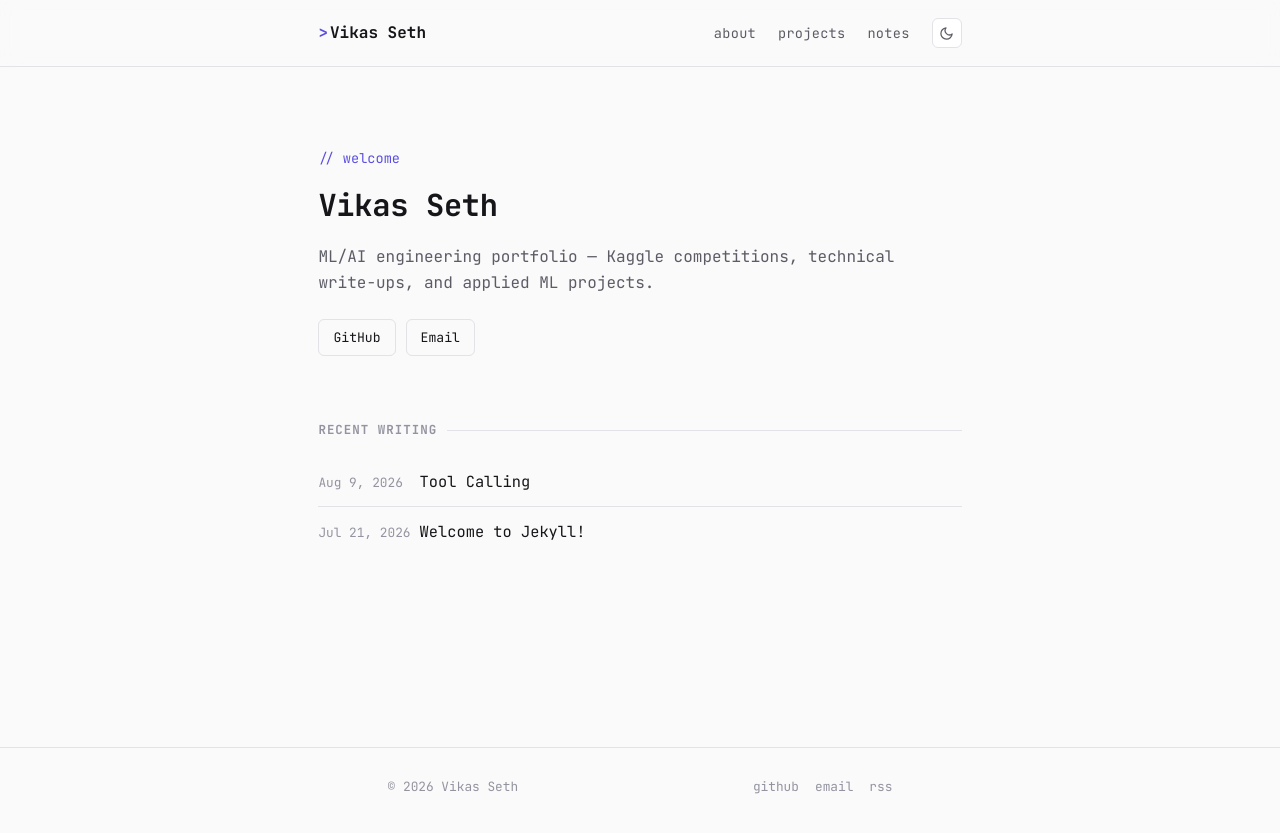
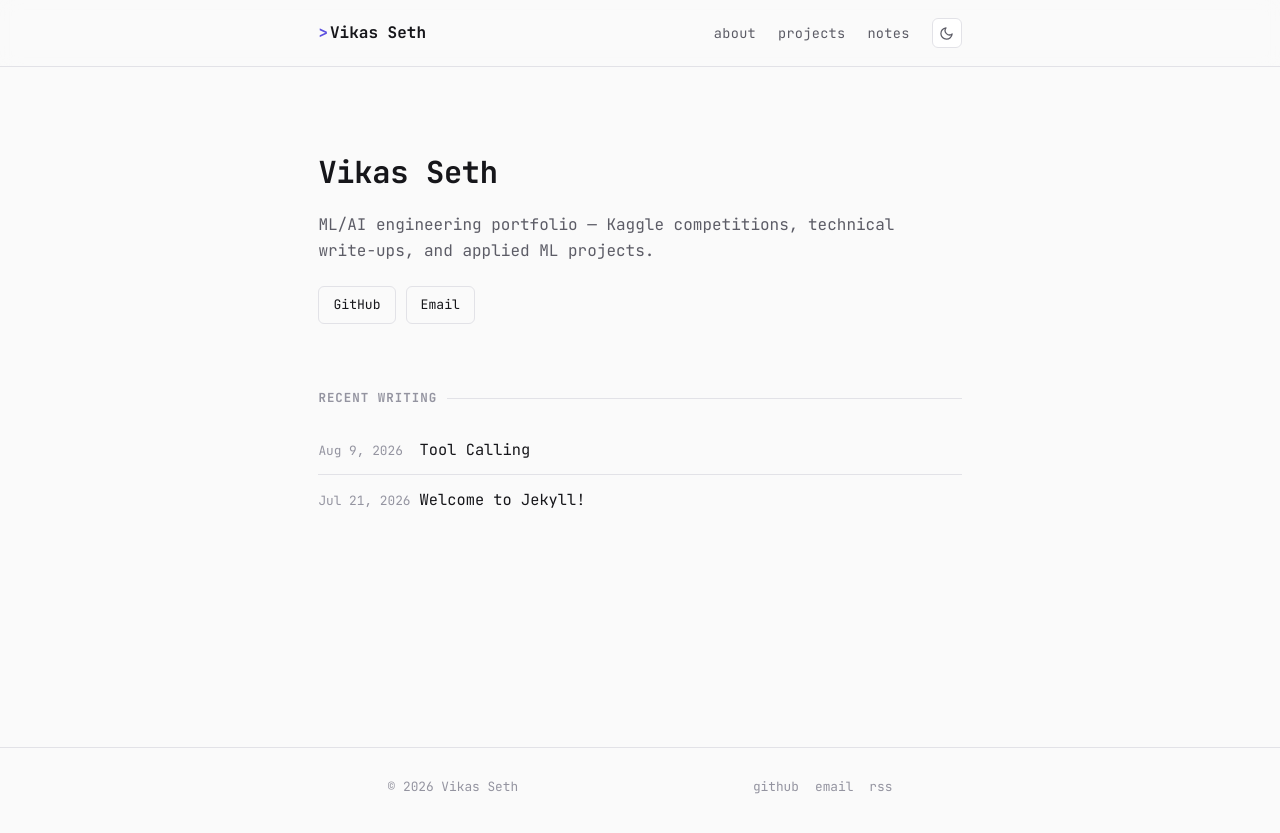
Before and after one commit to vikas-seth-ai/vikas-seth-ai.github.io, a Jekyll site: the page built from index.markdown, in a window 1280 px wide. Shown: the top 833 px of the page. Built offline with Jekyll 4.4.1, drawn with Linux system fonts in a browser that asks for light colours.

Commit message:
fixing welcome comment

```diff
--- a/_layouts/home.html
+++ b/_layouts/home.html
@@ -2,7 +2,7 @@
 layout: default
 ---
 <section class="hero">
-  <p class="hero-eyebrow">// welcome</p>
+  <!-- <p class="hero-eyebrow">// welcome</p> -->
   <h1>{{ site.title }}</h1>
   <p class="lede">{{ site.description }}</p>
   <div class="hero-links">
```
